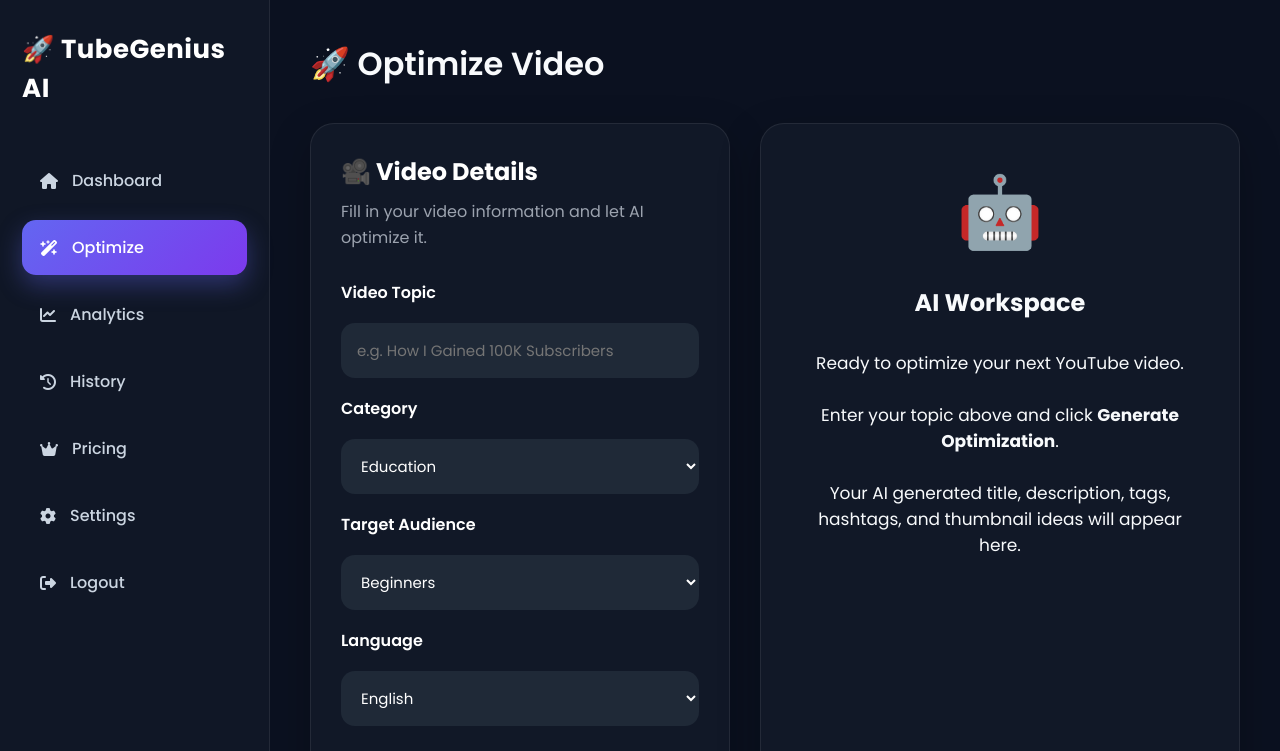
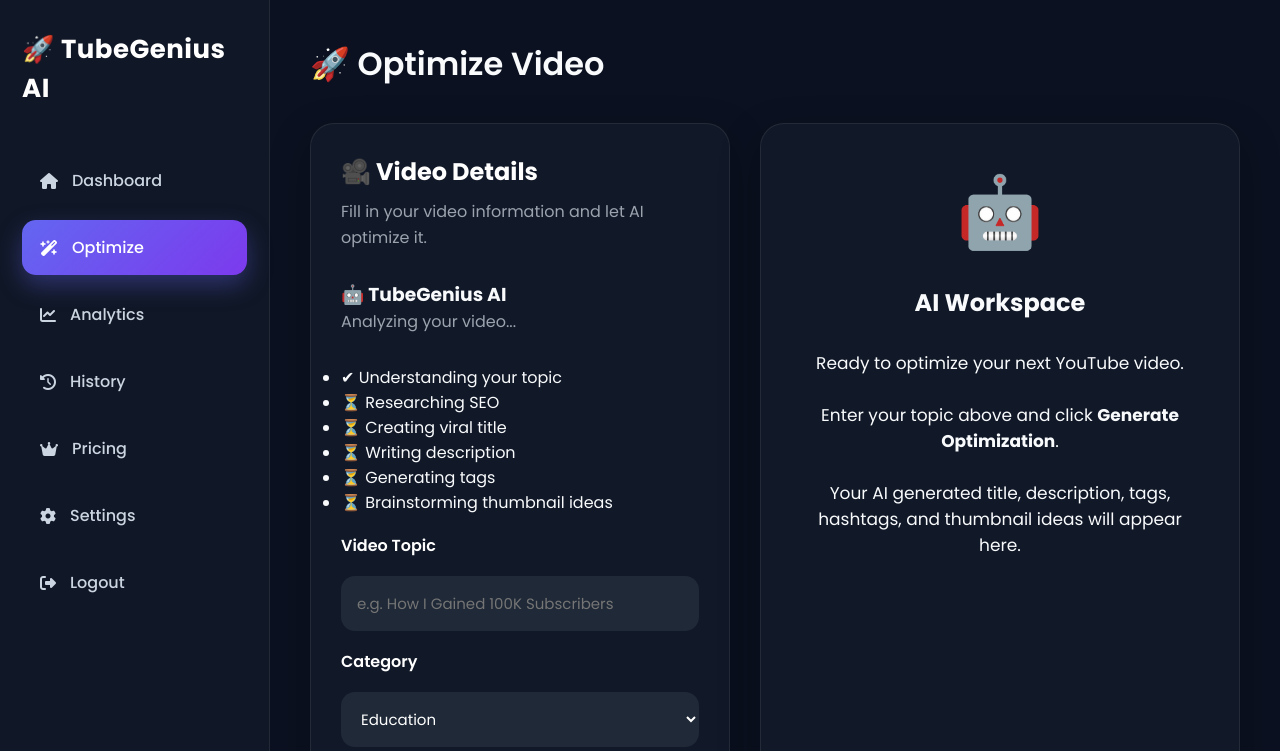
Before and after one commit to intothedark98-bot/TubeGenius-AI, a plain HTML site: page optimize.html in a window 1280 px wide. Shown: the top 751 px of the page. Drawn offline with nearby package versions, Linux system fonts and the light colour scheme.

Commit message:
Update optimize.html

```diff
--- a/optimize.html
+++ b/optimize.html
@@ -70,6 +70,30 @@
             </p>
 
             <form id="optimize-form">
+                <div class="loading-box" id="loading-box">
+
+    <h3>🤖 TubeGenius AI</h3>
+
+    <p>Analyzing your video...</p>
+
+    <div class="progress-bar">
+
+        <div class="progress-fill"></div>
+
+    </div>
+
+    <ul>
+
+        <li>✔ Understanding your topic</li>
+        <li>⏳ Researching SEO</li>
+        <li>⏳ Creating viral title</li>
+        <li>⏳ Writing description</li>
+        <li>⏳ Generating tags</li>
+        <li>⏳ Brainstorming thumbnail ideas</li>
+
+    </ul>
+
+                </div>
 
                 <label>Video Topic</label>
 
```
